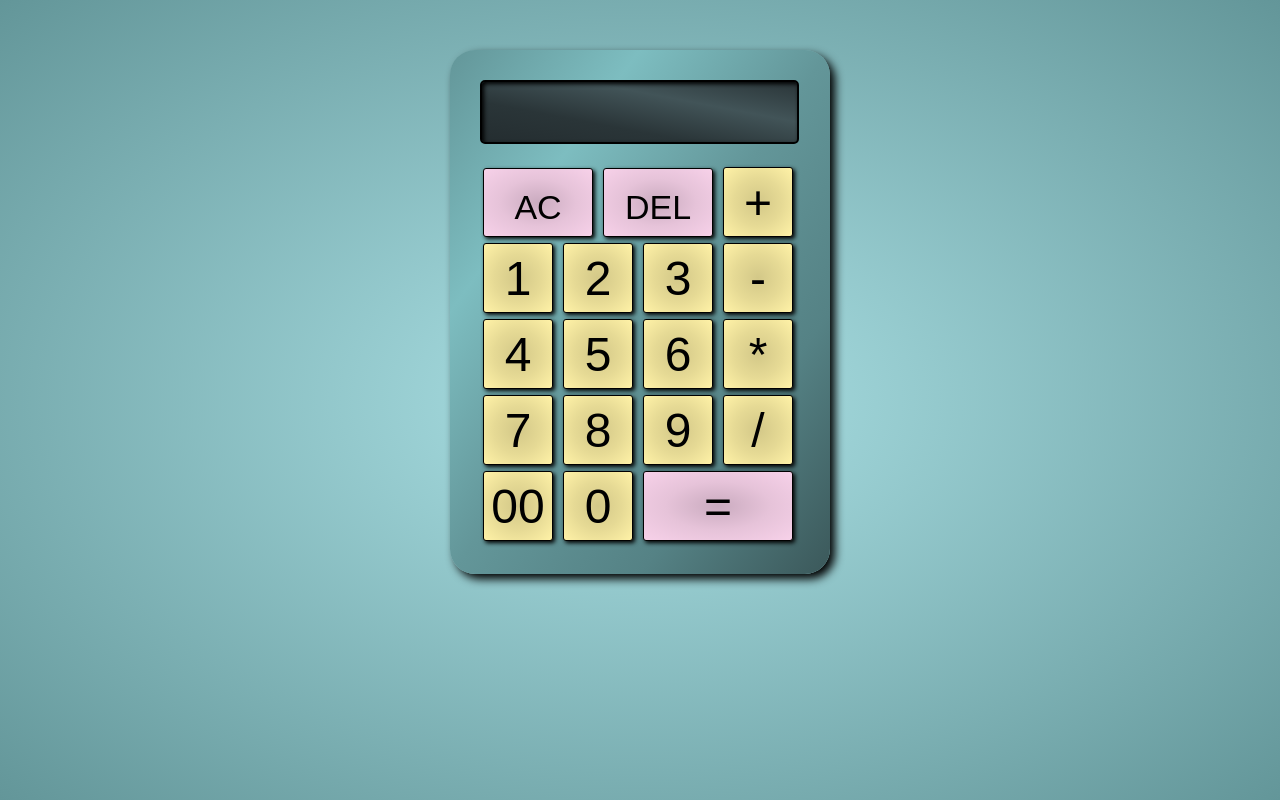
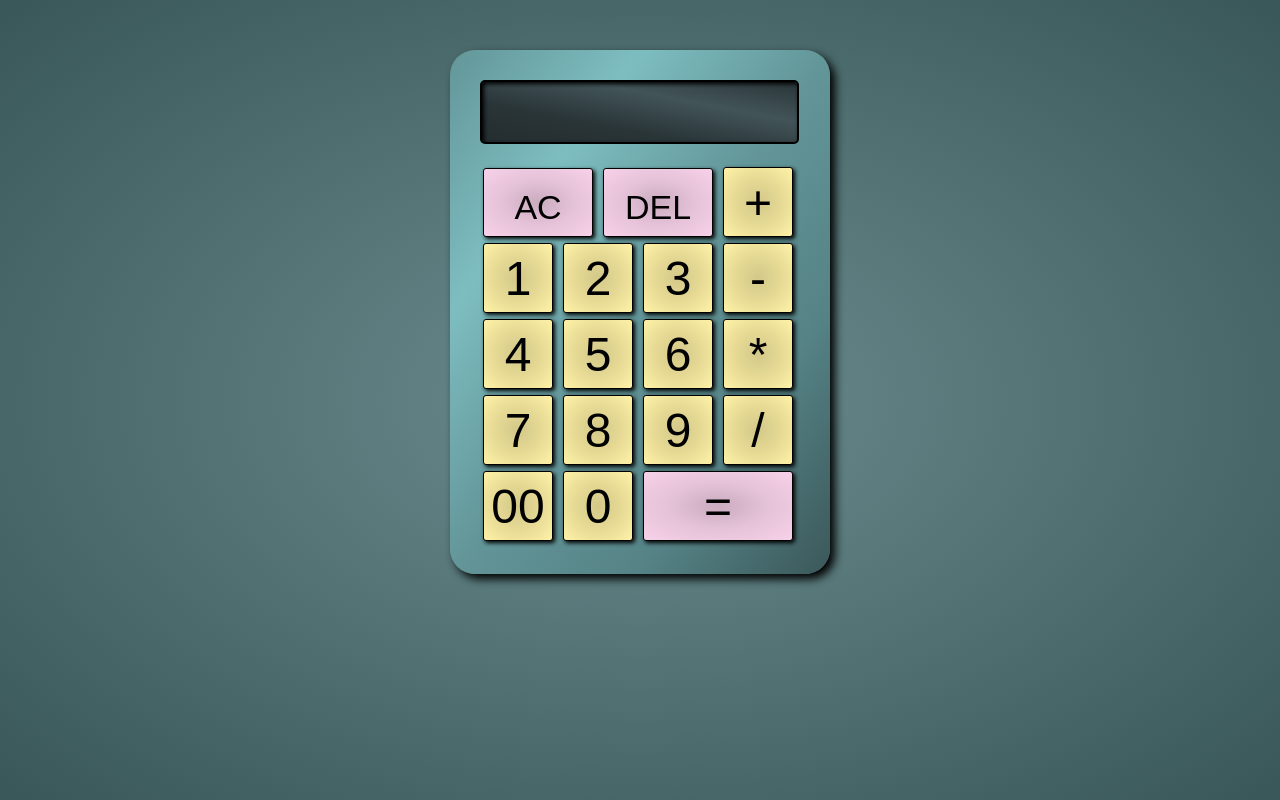
Before and after one commit to PedroFaria88/Calculadora, a plain HTML site: page index.htm in a window 1280 px wide. Drawn offline with Linux system fonts and the light colour scheme.

Commit message:
MUdança na cor de fundo

```diff
--- a/style.css
+++ b/style.css
@@ -6,7 +6,7 @@
 }
 
 html{
-    background-image: radial-gradient(#ACE2E6, #639699);
+    background-image: radial-gradient(#6b8c8f, #395758);
     height: 100vh;
 }
 
```
